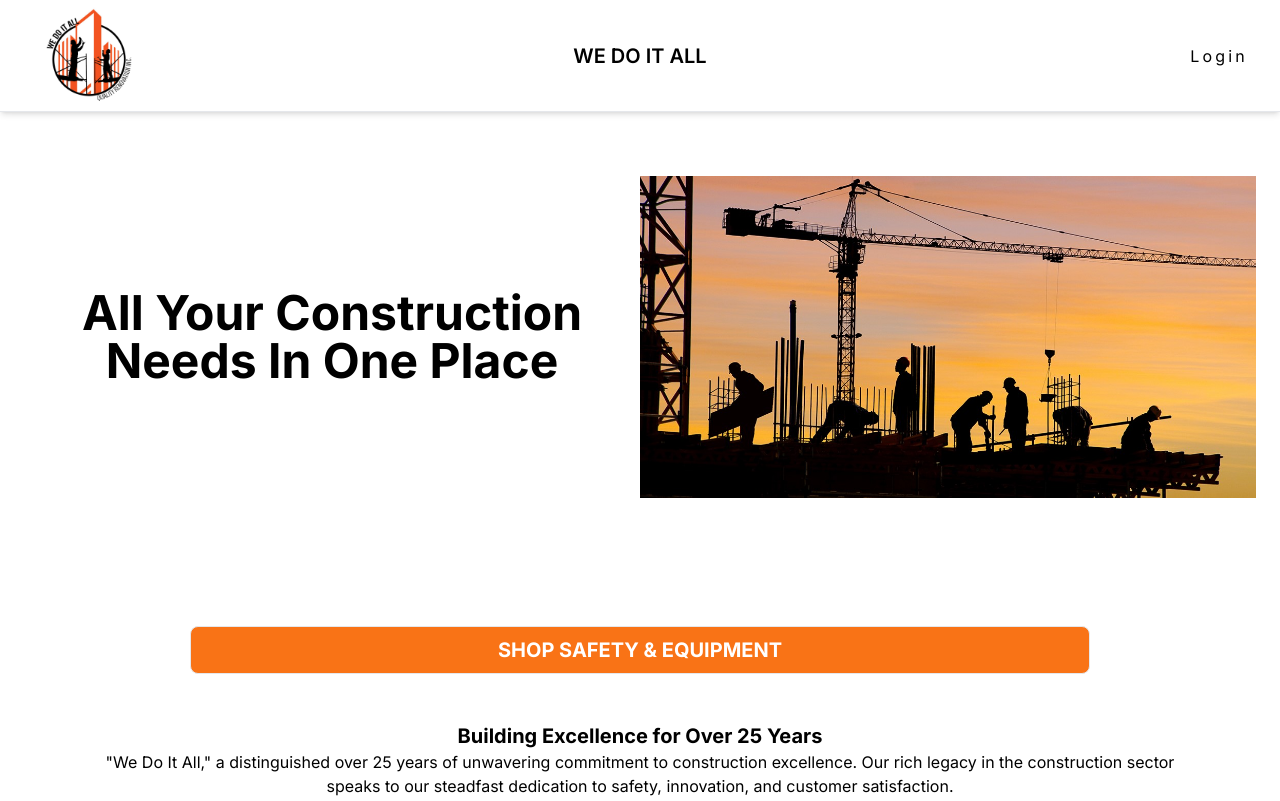
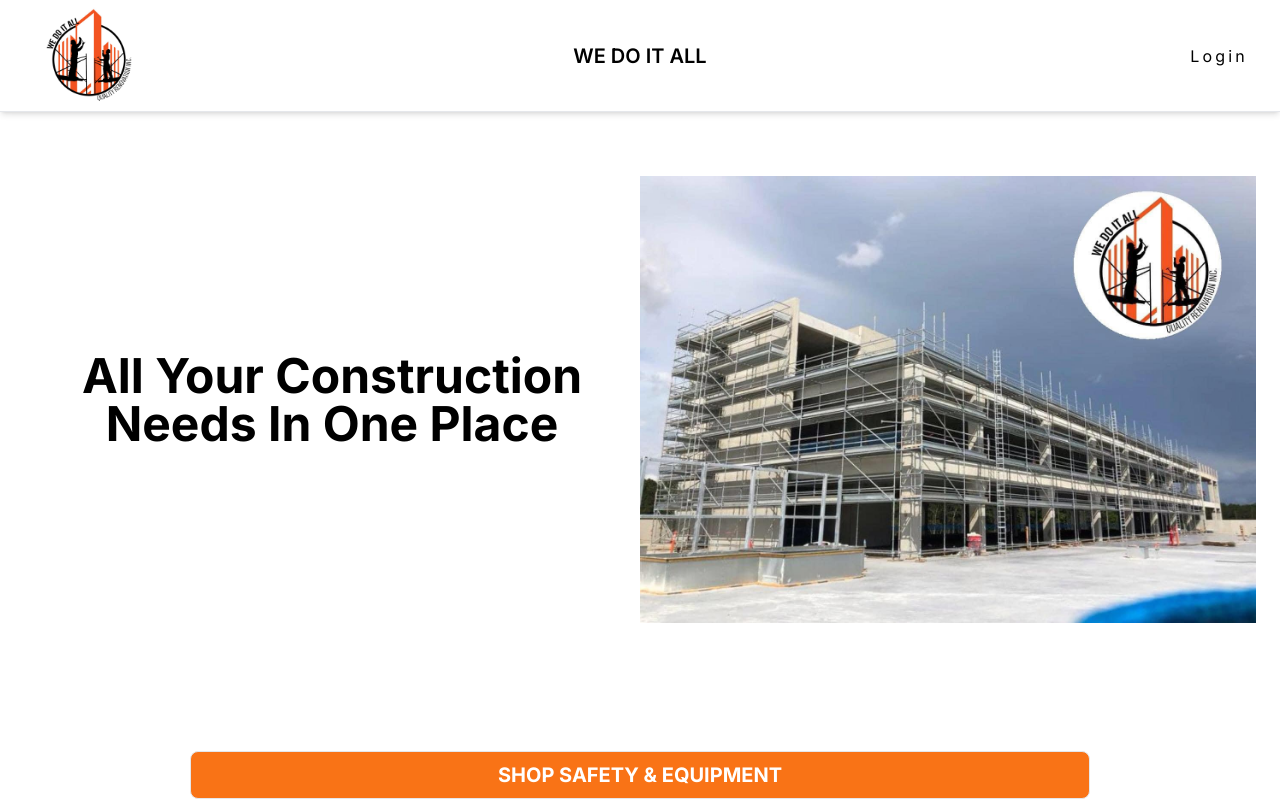
Before and after one commit to Alanl101/WDIA, a Next.js app: page / in a window 1280 px wide. Shown: the top 801 px of the page. Built offline with nearby package versions, Linux system fonts and the light colour scheme; no server answers.

Commit message:
images added

```diff
--- a/app/page.tsx
+++ b/app/page.tsx
@@ -4,6 +4,8 @@ import contact from "../public/WedoitallContact.jpg";
 import headshot from "../public/headshot1.png";
 import NavBar from '../components/NavBar.js';
 import Link from 'next/link';
+import scaffold from "../public/scaffoldpic1.jpg";
+
 
 
 
@@ -23,7 +25,7 @@ export default function Home() {
           </div>
 
           <div className="items-center justify-center mt-12">
-            <Image src={pic} alt="Company Logo" width={1000} height={780} unoptimized={true} />
+            <Image src={scaffold} alt="Company Logo" width={1000} height={780} unoptimized={true} />
           </div>
 
         </div>
```
